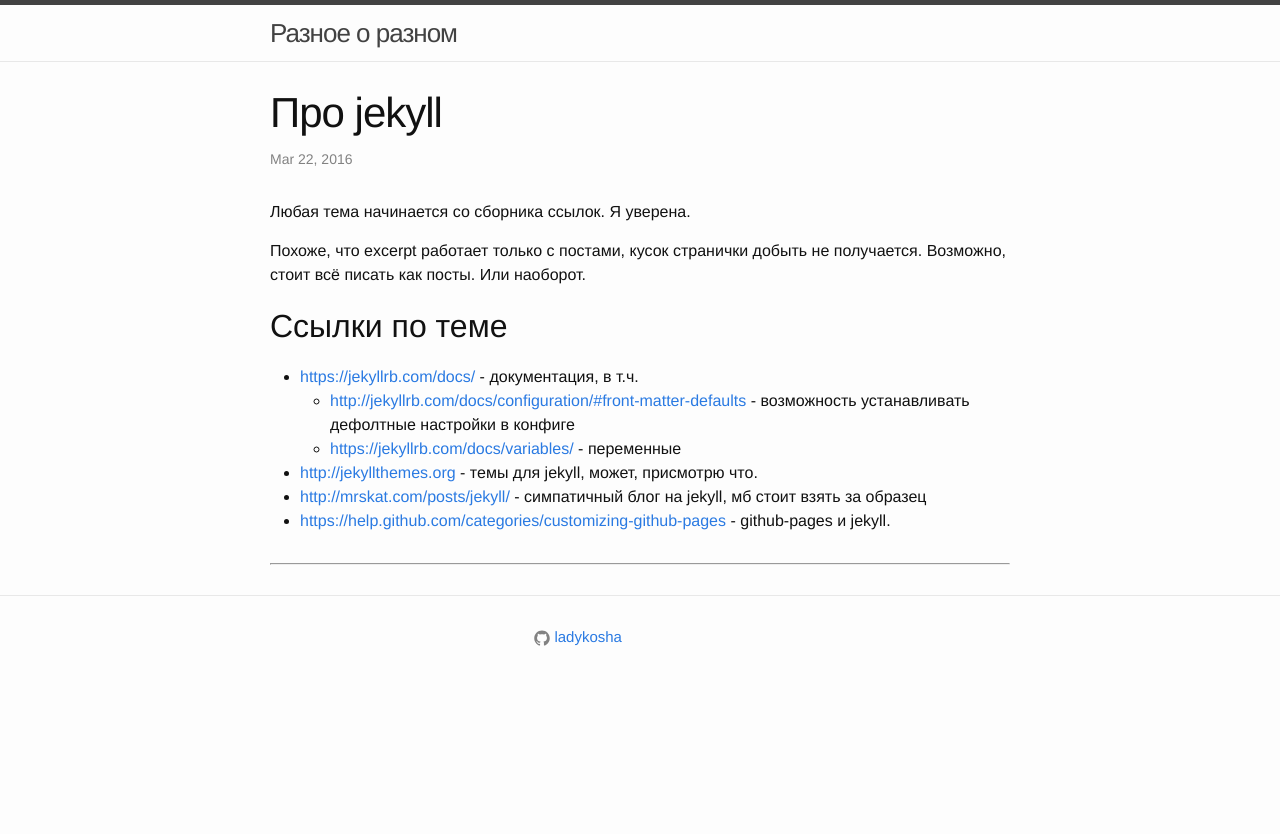
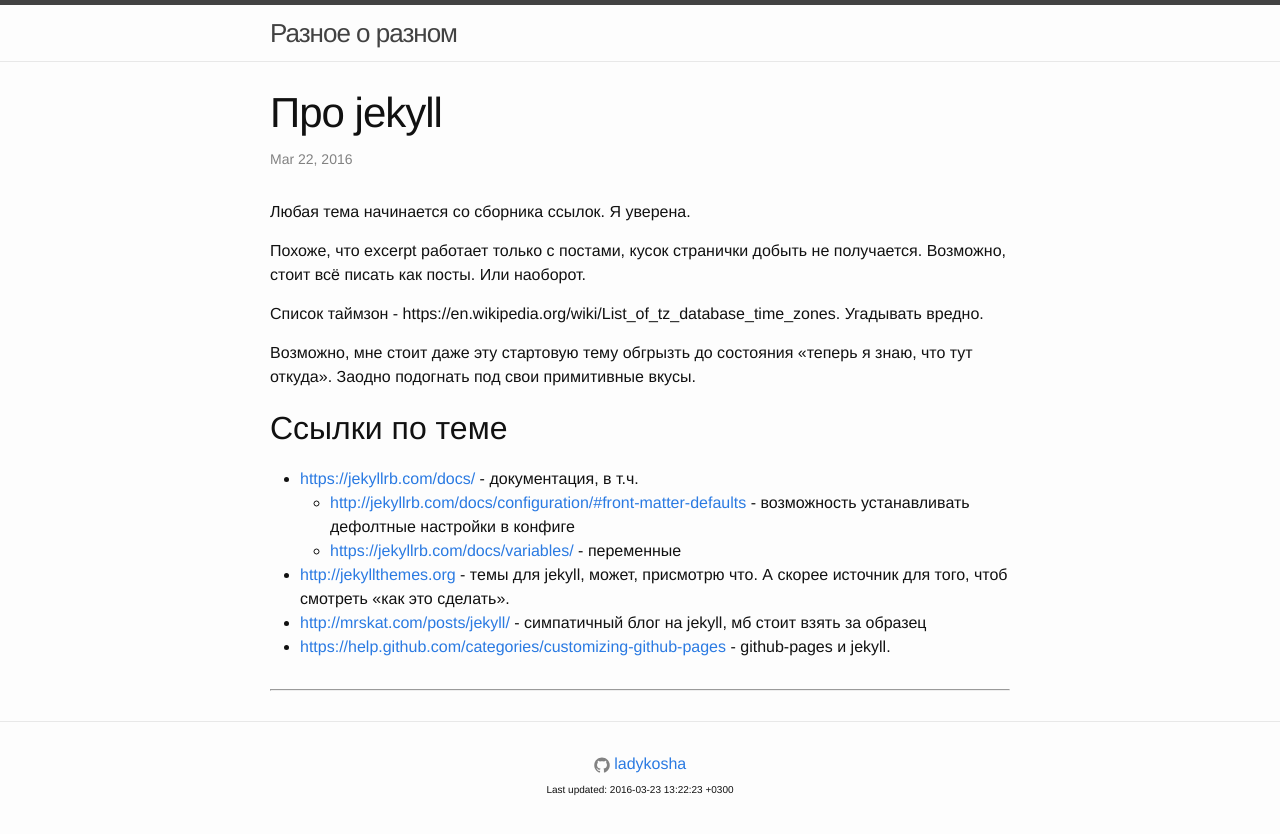
Before and after one commit to ladykosha/ladykosha.github.io, a Jekyll site: the page built from _posts/2016-03-22-jekyll.md, in a window 1280 px wide. Shown: the top 834 px of the page. Built offline with Jekyll 4.4.1, drawn with Linux system fonts in a browser that asks for light colours; comment, search, counter and statistics services are not loaded.

Commit message:
Мелкие правки

```diff
--- a/_config.yml
+++ b/_config.yml
@@ -33,10 +33,11 @@
 gist:
    noscript: false
 # Завершили неизменяемое
-timezone: Russia/Moscow
+timezone: Europe/Moscow
 encoding: utf-8
 exclude: [.dir-locals.el, .gitignore, README.md, .*~]
 future: false
+paginate: 10
 
 # Поумолчательные настройки
 defaults:
@@ -62,3 +63,12 @@
       comments: true
       tags: pages
       layout: page
+  -
+    scope:
+      path: "linklists"
+      type: "pages"
+    values:
+      comments: true
+      tags: pages
+      layout: page
+      category: linklist
--- a/_includes/footer.html
+++ b/_includes/footer.html
@@ -1,38 +1,11 @@
 <footer class="site-footer">
 
-  <div class="wrapper">
+  <div class="wrapper" style="text-align:center">
 
-<!--    <h2 class="footer-heading">{{ site.title }}</h2> -->
-
-    <div class="footer-col-wrapper">
-      <div class="footer-col footer-col-1">
-        <ul class="contact-list">
-<!--          <li>{{ site.title }}</li> -->
-          <li><a href="mailto:{{ site.email }}">{{ site.email }}</a></li>
-        </ul>
-      </div>
-
-      <div class="footer-col footer-col-2">
-        <ul class="social-media-list">
           {% if site.github_username %}
-          <li>
             {% include icon-github.html username=site.github_username %}
-          </li>
           {% endif %}
-
-          {% if site.twitter_username %}
-          <li>
-            {% include icon-twitter.html username=site.twitter_username %}
-          </li>
-          {% endif %}
-        </ul>
-      </div>
-
-      <div class="footer-col footer-col-3">
-     <!--   <p>{{ site.description }}</p> -->
-      </div>
-    </div>
-
+<br><span style="font-size:x-small">Last updated: {{ site.time }}</span>
   </div>
 
 </footer>
--- a/_posts/2016-03-22-jekyll.md
+++ b/_posts/2016-03-22-jekyll.md
@@ -10,11 +10,15 @@
 
 Похоже, что excerpt работает только с постами, кусок странички добыть не получается. Возможно, стоит всё писать как посты. Или наоборот.
 
+Список таймзон - https://en.wikipedia.org/wiki/List\_of\_tz\_database\_time\_zones. Угадывать вредно.
+
+Возможно, мне стоит даже эту стартовую тему обгрызть до состояния «теперь я знаю, что тут откуда». Заодно подогнать под свои примитивные вкусы.
+
 ## Cсылки по теме
 
 * <https://jekyllrb.com/docs/> - документация, в т.ч.
   * <http://jekyllrb.com/docs/configuration/#front-matter-defaults> - возможность устанавливать дефолтные настройки в конфиге
   * <https://jekyllrb.com/docs/variables/> - переменные
-* <http://jekyllthemes.org> - темы для jekyll, может, присмотрю что.
+* <http://jekyllthemes.org> - темы для jekyll, может, присмотрю что. А скорее источник для того, чтоб смотреть «как это сделать».
 * <http://mrskat.com/posts/jekyll/> - симпатичный блог на jekyll, мб стоит взять за образец
 * <https://help.github.com/categories/customizing-github-pages> - github-pages и jekyll.
```
